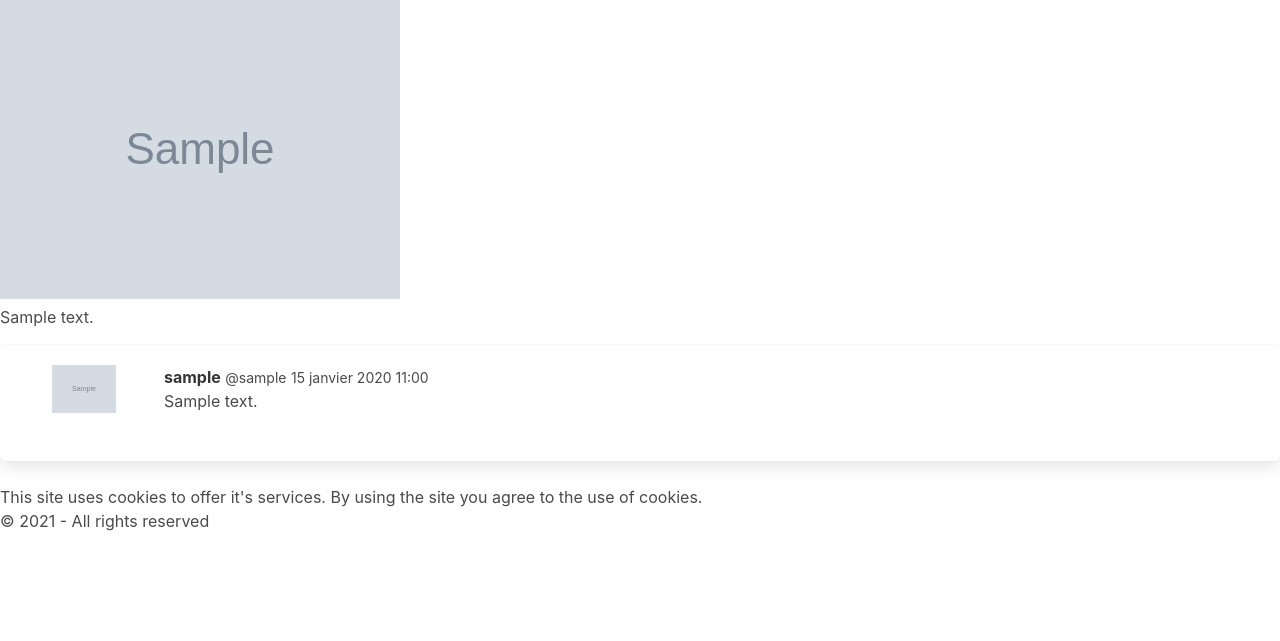
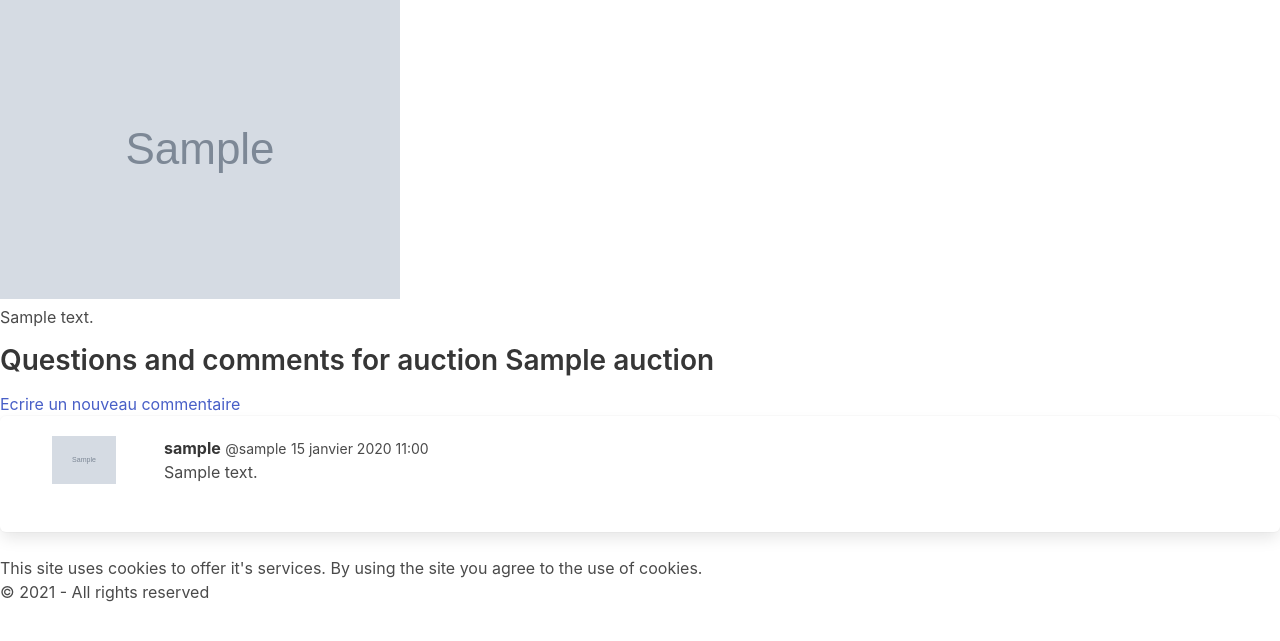
Before and after one commit to ClemiDouce/AuctionSite, a Django app: page /1 in a window 1280 px wide. Shown: the part 109-750 px from the top of the page. Run offline with Django 4.2, Linux system fonts and the light colour scheme; tables that the repository leaves empty hold one stand-in row (values such as "Sample post"); grey boxes marked "Sample" are stand-in pictures.

Commit message:
add bulma in the template details comments

```diff
--- a/comment/templates/comment/comment_details.html
+++ b/comment/templates/comment/comment_details.html
@@ -1,7 +1,10 @@
 {% load static %}
 
 
-
+<div class="do_comments">
+	<h2>Questions and comments for auction {{ auction.title }}</h2>
+	<a class="" href="{% url 'comment:new-comment' auction_id=auction.id %}">Ecrire un nouveau commentaire</a>
+</div>
 {% for comment in comments %}
 <div class="box">
 	<article class="media">
```
